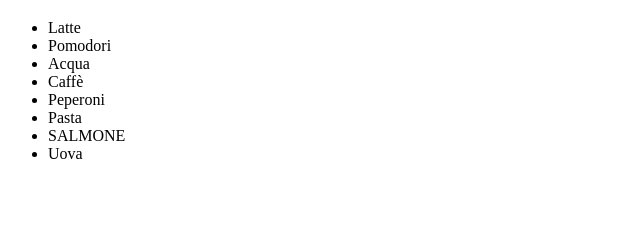
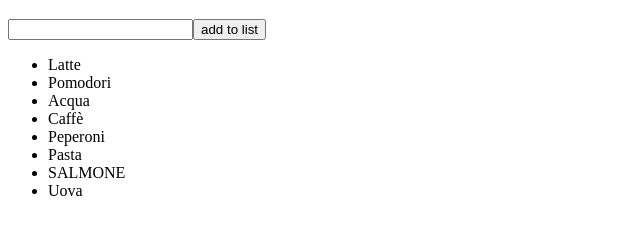
Before and after one commit to Boolean-projects-paolo-js/js-lista-spesa, a plain HTML site: page index.html in a window 1280 px wide. Shown: the part 61-296 px from the top of the page, without its empty margins (0-640 px from the left). Drawn offline with Linux system fonts and the light colour scheme.

Commit message:
Fix repo with script

```diff
--- a/index.html
+++ b/index.html
@@ -8,6 +8,7 @@
 </head>
 <body>
     <h1>Lista della spesa</h1>
+    <input type="text" id="input"><button onclick="">add to list</button>
 
     <ul id="lista">
 
--- a/script.js
+++ b/script.js
@@ -1,3 +1,6 @@
+let arrayList = document.querySelector('#lista');
+
+
 const arrList = [
     'Latte',
     'Pomodori',
@@ -9,12 +12,31 @@ const arrList = [
     'Uova',
 ];
 
-const eleList = document.querySelector('#lista');
-let i = 0
+function createList(array){
+    arrayLength = array.length;
+    // Pulisce il contenuto della lista
+    arrayList.innerHTML = '';
+    for (let i = 0; i < arrayLength; i++) {
+        //crea un elemento <li></li>
+        let listItem = document.createElement('li');
+        //aggiunge nel tag gli elementi degli array
+        listItem.textContent = array[i];
+        //aggiunge l'elemento <li> (contenente il testo specificato)
+        arrayList.appendChild(listItem);
+    }
+}
+
+function addToList(array){
+    let inputList = document.querySelector('#input');
+    let buttonList = document.querySelector('button');
+
+    buttonList.addEventListener('click', function(){
+        array.push(inputList.value);
+        console.log(array);
+        createList(array);
+    });
+}
 
 
-while (i < arrList.length) {
-    console.log(arrList[i]);
-    eleList.innerHTML += `<li>${arrList[i]}</li>`;
-    i++;
-}
+createList(arrList);
+addToList(arrList);
```
